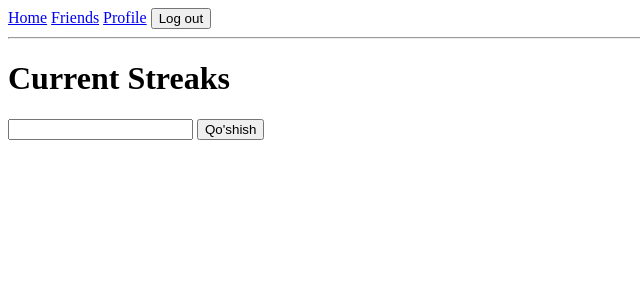
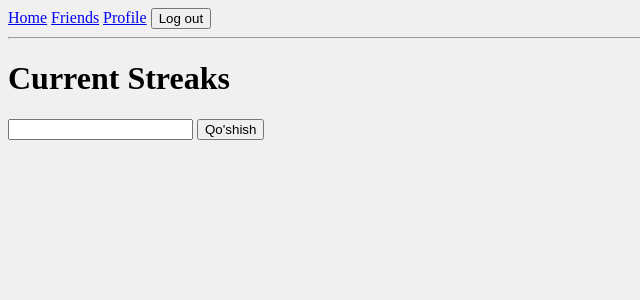
Before and after one commit to MirzokodirovDilshod/Streak-Counter, a Django app: page / in a window 1280 px wide. Shown: the top 300 px of the page, without its empty margins (0-640 px from the left). Run offline with Django 5.2, Linux system fonts and the light colour scheme; the visitor is signed in with stand-in values (Sample User, id 1); data that the repository does not hold is empty.

Commit message:
Static files connected to CSS

```diff
--- /dev/null
+++ b/streaks/static/streaks/style.css
@@ -0,0 +1 @@
+body { background: #f0f0f0; }
--- a/streaks/templates/streaks/base.html
+++ b/streaks/templates/streaks/base.html
@@ -1,9 +1,11 @@
+{% load static %}
 <!DOCTYPE html>
 <html lang="en">
 <head>
   <meta charset="UTF-8">
   <meta name="viewport" content="width=device-width, initial-scale=1">
   <title>{% block title %}Streak Counter{% endblock %}</title>
+  <link rel="stylesheet" href="{% static 'streaks/style.css' %}">
 </head>
 <body>
   <nav>
```
